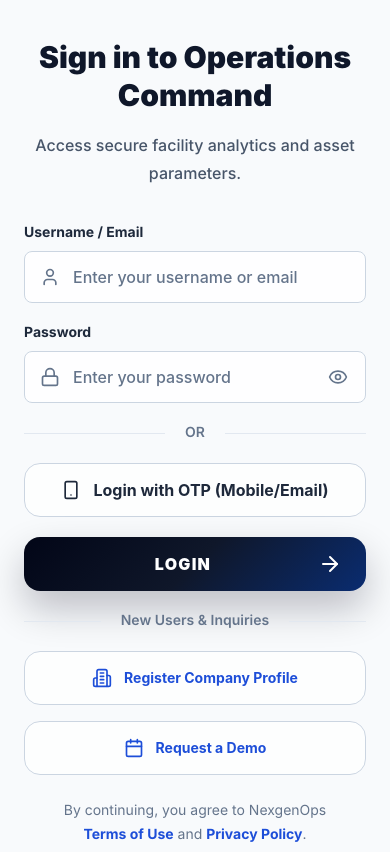
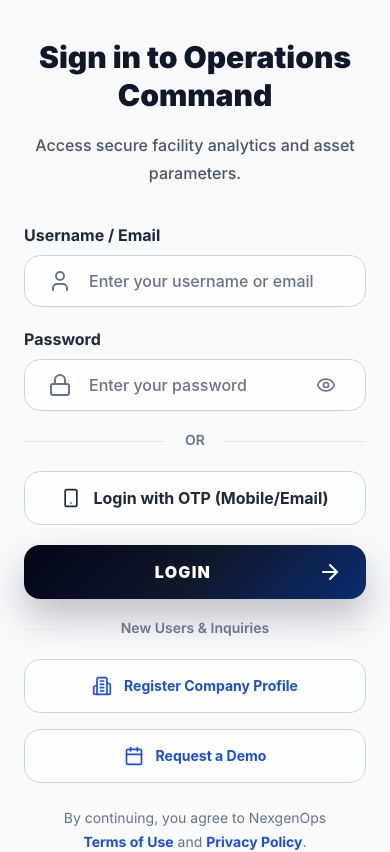
Before and after one commit to NexgenOps26/NexgenOps, a React (Vite) app in the folder frontend/: page / in a window 390 px wide. Shown: the top 852 px of the page. Built offline with nearby package versions, Linux system fonts and the light colour scheme.

Commit message:
style(frontend): unify authentication form styling

```diff
--- a/frontend/src/components/AuthFormControls.tsx
+++ b/frontend/src/components/AuthFormControls.tsx
@@ -13,18 +13,10 @@ type AuthFieldProps = Omit<
   label: string;
   reserveErrorSpace?: boolean;
   trailingAction?: ReactNode;
-  variant?: "light" | "dark";
 };
 
-const inputBaseClassName =
-  "h-[52px] w-full rounded-lg border pl-12 text-base font-medium transition focus:outline-none focus-visible:ring-4 lg:h-[50px]";
-
-const inputVariantClassNames = {
-  light:
-    "bg-white/80 text-slate-900 placeholder:text-slate-500 hover:border-slate-400 focus:border-blue-600 focus-visible:ring-blue-600/20",
-  dark:
-    "bg-slate-950/55 text-white placeholder:text-slate-500 hover:border-slate-500 focus:border-violet-400 focus-visible:ring-violet-500/25",
-};
+const inputClassName =
+  "h-[52px] w-full rounded-2xl border bg-white/80 pl-16 text-base font-medium text-slate-900 transition placeholder:text-slate-500 hover:border-slate-400 focus:border-blue-600 focus:outline-none focus-visible:ring-4 focus-visible:ring-blue-600/20 lg:h-[50px]";
 
 export const secondaryActionClassName =
   "flex h-[54px] w-full items-center justify-center gap-3 rounded-2xl border border-slate-300 bg-white/70 text-base font-bold text-slate-800 transition hover:-translate-y-0.5 hover:border-blue-500 hover:bg-white hover:shadow-[0_16px_36px_rgba(37,99,235,0.14)] focus:outline-none focus-visible:ring-4 focus-visible:ring-blue-600/30 lg:h-[52px] xl:text-lg";
@@ -39,29 +31,21 @@ export function AuthField({
   label,
   reserveErrorSpace = false,
   trailingAction,
-  variant = "light",
   ...inputProps
 }: AuthFieldProps) {
   const errorId = `${id}-error`;
-  const isDark = variant === "dark";
 
   return (
     <div>
       <label
-        className={`mb-2 block text-sm font-bold ${
-          isDark ? "text-slate-200" : "text-slate-800 xl:text-base"
-        }`}
+        className="mb-2 block text-base font-bold text-slate-800 lg:text-sm xl:text-base"
         htmlFor={id}
       >
         {label}
       </label>
       <div className="group relative">
         <Icon
-          className={`pointer-events-none absolute left-4 top-1/2 h-5 w-5 -translate-y-1/2 transition ${
-            isDark
-              ? "text-slate-500 group-focus-within:text-violet-300"
-              : "text-slate-500 group-focus-within:text-blue-600"
-          }`}
+          className="pointer-events-none absolute left-6 top-1/2 h-6 w-6 -translate-y-1/2 text-slate-500 transition group-focus-within:text-blue-600"
           aria-hidden="true"
         />
         <input
@@ -69,14 +53,12 @@ export function AuthField({
           id={id}
           aria-describedby={error ? errorId : undefined}
           aria-invalid={Boolean(error)}
-          className={`${inputBaseClassName} ${inputVariantClassNames[variant]} ${
+          className={`${inputClassName} ${
             trailingAction ? "pr-16" : "pr-5"
           } ${
             error
-              ? "border-red-400 focus:border-red-400 focus-visible:ring-red-500/25"
-              : isDark
-                ? "border-slate-700"
-                : "border-slate-300"
+              ? "border-red-500 focus:border-red-600 focus-visible:ring-red-600/20"
+              : "border-slate-300"
           }`}
         />
         {trailingAction}
@@ -84,9 +66,7 @@ export function AuthField({
       {(error || reserveErrorSpace) && (
         <p
           id={errorId}
-          className={`mt-1.5 min-h-5 text-sm font-medium ${
-            isDark ? "text-red-300" : "text-red-700"
-          }`}
+          className="mt-1.5 min-h-5 text-sm font-medium text-red-700"
           role={error ? "alert" : undefined}
         >
           {error}
@@ -100,7 +80,6 @@ type PasswordFieldProps = Omit<AuthFieldProps, "icon" | "trailingAction" | "type
 
 export function PasswordField(props: PasswordFieldProps) {
   const [showPassword, setShowPassword] = useState(false);
-  const isDark = props.variant === "dark";
 
   return (
     <AuthField
@@ -112,11 +91,7 @@ export function PasswordField(props: PasswordFieldProps) {
           type="button"
           aria-label={showPassword ? "Hide password" : "Show password"}
           aria-pressed={showPassword}
-          className={`absolute right-2 top-1/2 flex h-10 w-10 -translate-y-1/2 items-center justify-center rounded-full transition focus:outline-none focus-visible:ring-4 ${
-            isDark
-              ? "text-slate-400 hover:bg-white/10 hover:text-white focus-visible:ring-violet-500/30"
-              : "text-slate-500 hover:bg-slate-100 hover:text-slate-900 focus-visible:ring-blue-600/30"
-          }`}
+          className="absolute right-5 top-1/2 flex h-10 w-10 -translate-y-1/2 items-center justify-center rounded-full text-slate-500 transition hover:bg-slate-100 hover:text-slate-900 focus:outline-none focus-visible:ring-4 focus-visible:ring-blue-600/30"
           onClick={() => setShowPassword((value) => !value)}
         >
           {showPassword ? (
```
